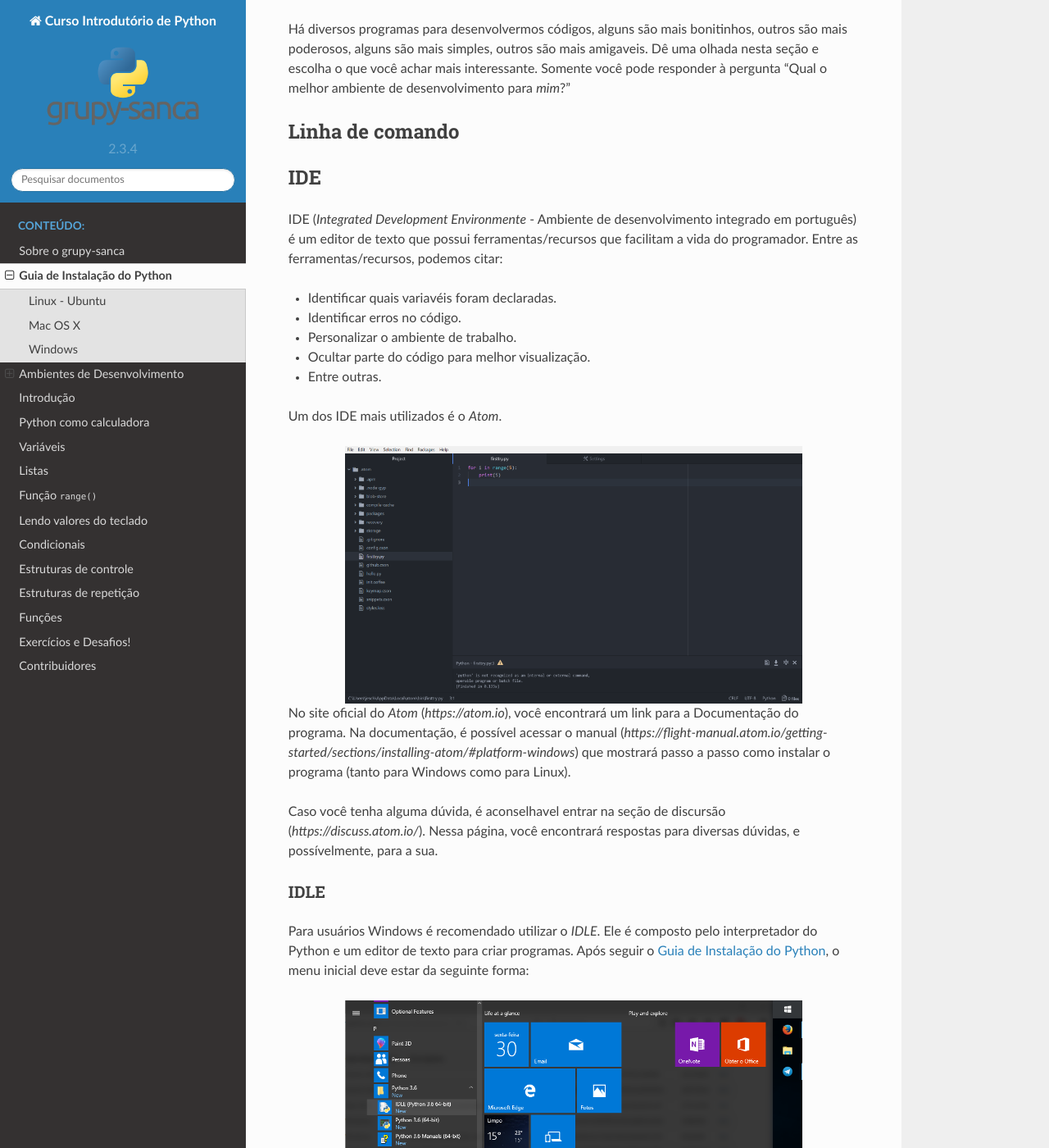
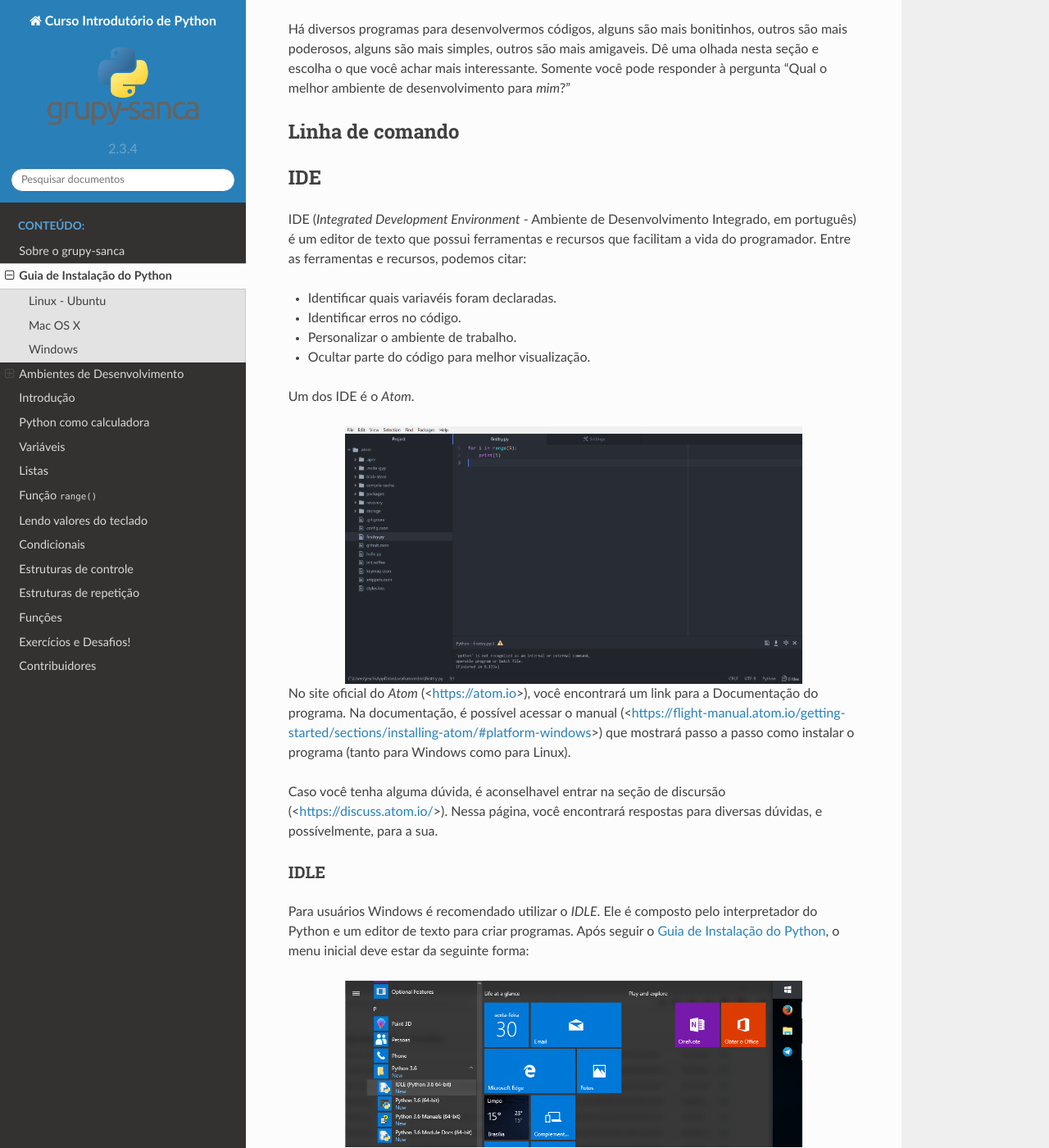
Before and after one commit to grupy-sanca/curso-python, a Sphinx documentation site: the page built from source/instalacao.rst, in a window 1280 px wide and 1400 px high, scrolled down 3349 px. Shown: the whole window at 82% size. Built offline with Sphinx 7.4.7 and the Read the Docs theme 2.0.0, drawn with Linux system fonts in a browser that asks for light colours.

Commit message:
Adição e mudanças na descrição do Atom_IDE no arquivo instalacao.rst

```diff
--- a/source/contribuidores.rst
+++ b/source/contribuidores.rst
@@ -10,4 +10,3 @@
 - Luiz Menezes
 - Marcelo Miky Mine
 - Tiago Martins
-- Guilherme Martins Lopes
--- a/source/instalacao.rst
+++ b/source/instalacao.rst
@@ -122,25 +122,24 @@
 IDE
 ---
 
-IDE (*Integrated Development Environmente* - Ambiente de desenvolvimento integrado em português) é um editor de texto que possui ferramentas/recursos que facilitam a vida do programador.
-Entre as ferramentas/recursos, podemos citar:
+IDE (*Integrated Development Environment* - Ambiente de Desenvolvimento Integrado, em português) é um editor de texto que possui ferramentas e recursos que facilitam a vida do programador.
+Entre as ferramentas e recursos, podemos citar:
 
 - Identificar quais variavéis foram declaradas.
 - Identificar erros no código.
 - Personalizar o ambiente de trabalho.
 - Ocultar parte do código para melhor visualização.
-- Entre outras.
 
-Um dos IDE mais utilizados é o *Atom*.
+Um dos IDE é o *Atom*.
 
 .. figure:: images/ide_Atom.png
    :align: center
    :width: 80%
 
-No site oficial do *Atom* (`https://atom.io`), você encontrará um link para a Documentação do programa.
-Na documentação, é possível acessar o manual (`https://flight-manual.atom.io/getting-started/sections/installing-atom/#platform-windows`) que mostrará passo a passo como instalar o programa (tanto para Windows como para Linux).
+No site oficial do *Atom* (<https://atom.io>), você encontrará um link para a Documentação do programa.
+Na documentação, é possível acessar o manual (<https://flight-manual.atom.io/getting-started/sections/installing-atom/#platform-windows>) que mostrará passo a passo como instalar o programa (tanto para Windows como para Linux).
 
-Caso você tenha alguma dúvida, é aconselhavel entrar na seção de discursão (`https://discuss.atom.io/`). Nessa página,  você encontrará respostas para diversas dúvidas, e possívelmente, para a sua.
+Caso você tenha alguma dúvida, é aconselhavel entrar na seção de discursão (<https://discuss.atom.io/>). Nessa página,  você encontrará respostas para diversas dúvidas, e possívelmente, para a sua.
 
 IDLE
 ~~~~
```
